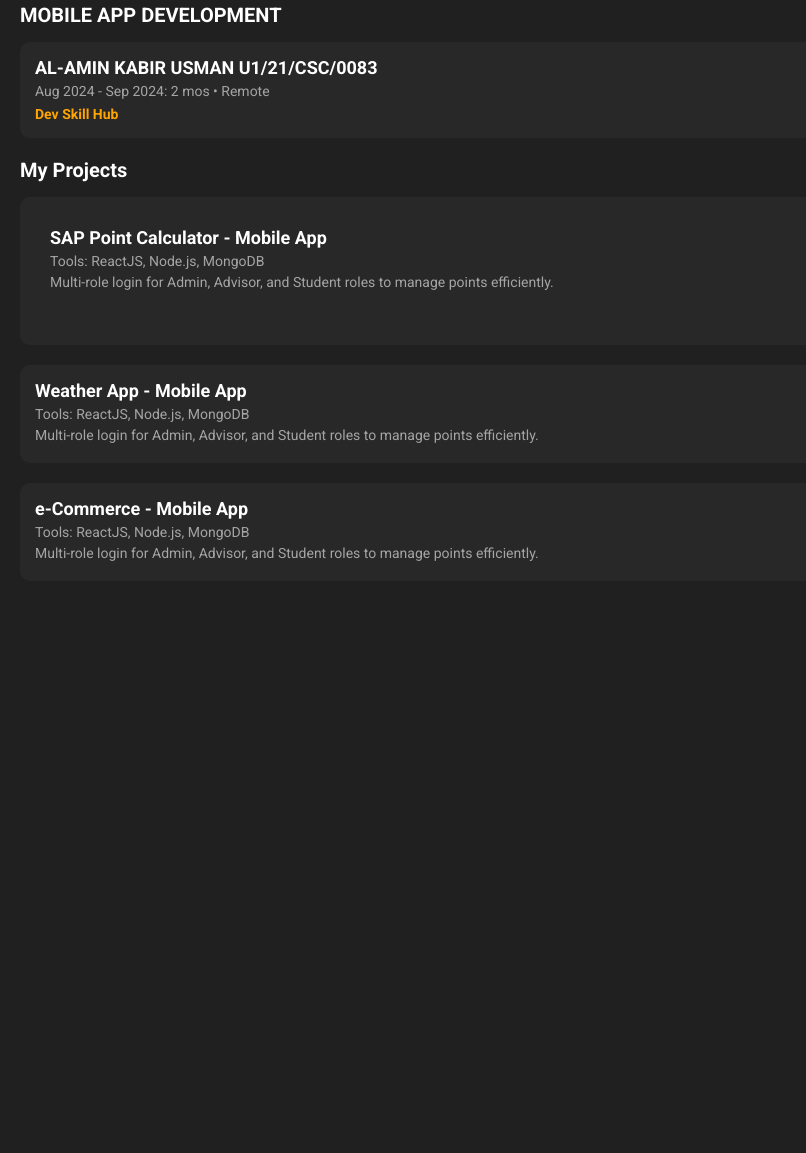
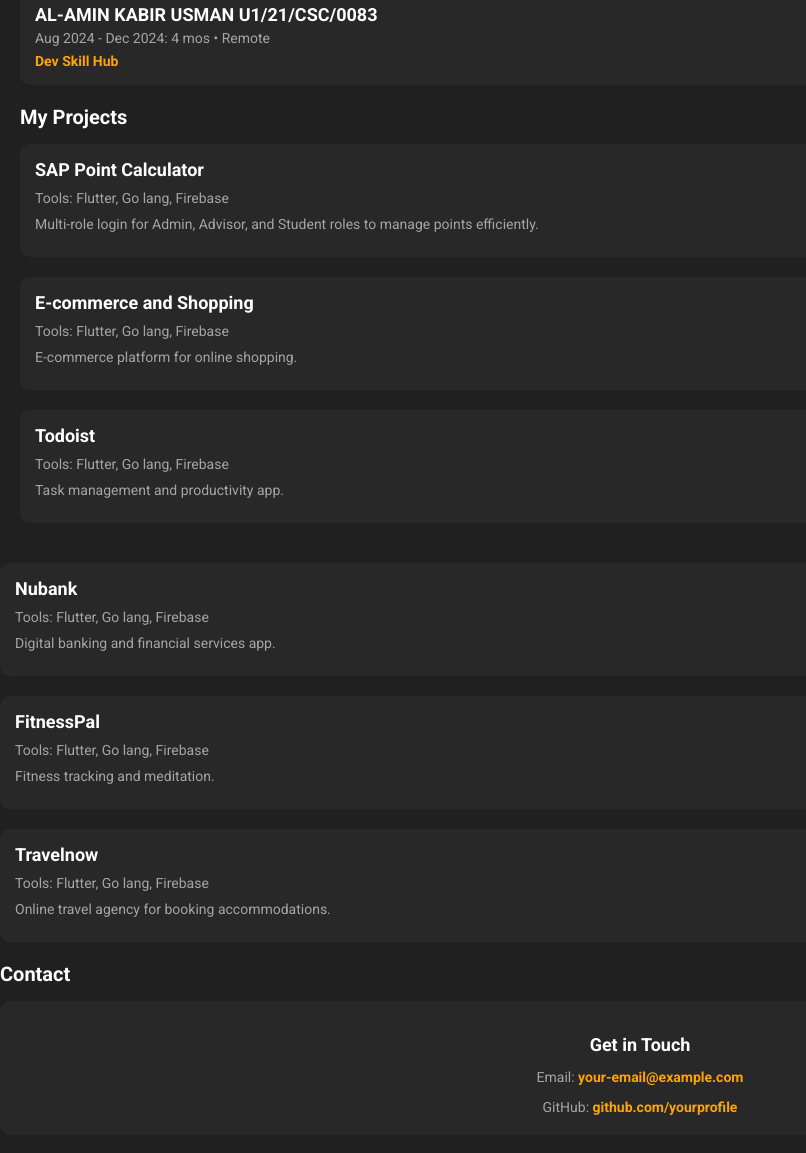
Before and after one commit to ka-kuku/ghost, a plain HTML site: page index.html in a window 1280 px wide. Shown: the part 311-1464 px from the top of the page, without its empty margins (0-806 px from the left). Before the commit the page ends 932 px from the top, so only its background shows below. Drawn offline with Linux system fonts and the light colour scheme.

Commit message:
Update index.html

```diff
--- a/index.html
+++ b/index.html
@@ -6,6 +6,7 @@
   <title>Portfolio Web App</title>
   <link href="https://fonts.googleapis.com/css2?family=Roboto:wght@400;500;700&display=swap" rel="stylesheet">
   <style>
+    /* General Reset */
     body {
       font-family: 'Roboto', sans-serif;
       margin: 0;
@@ -14,6 +15,8 @@
       color: #ffffff;
       overflow-x: hidden;
     }
+
+    /* Header */
     header {
       background-color: #121212;
       padding: 15px 20px;
@@ -22,66 +25,124 @@
       justify-content: space-between;
       box-shadow: 0 2px 5px rgba(0, 0, 0, 0.2);
     }
+
     header .menu-icon {
       font-size: 24px;
       cursor: pointer;
       color: white;
     }
+
+    header h1 {
+      font-size: 18px;
+      margin: 0;
+    }
+
+    /* Hero Section */
     .container {
       padding: 20px;
     }
+
     .hero-section {
       text-align: center;
       margin-bottom: 30px;
     }
+
     .hero-section h1 {
       font-size: 24px;
       font-weight: bold;
+      margin-bottom: 10px;
     }
+
     .hero-section p {
       font-size: 16px;
       color: #a5a5a5;
     }
+
+    /* Stats Section */
     .stats {
       display: flex;
       justify-content: space-around;
       text-align: center;
       margin-bottom: 30px;
     }
+
     .stats div {
       font-size: 16px;
     }
+
     .stats div span {
       display: block;
       font-size: 22px;
       font-weight: bold;
       color: #ffa500;
     }
+
+    /* Section Titles */
     .section-title {
       font-size: 20px;
       font-weight: bold;
       margin-bottom: 15px;
     }
-    .experience, .projects {
+
+    /* Experience Section */
+    .experience, .projects, .contact {
       background-color: #282828;
       padding: 15px;
       border-radius: 10px;
       margin-bottom: 20px;
     }
+
     .experience h3, .projects h3 {
       font-size: 18px;
       margin: 0;
       color: #ffffff;
     }
+
     .experience p, .projects p {
       font-size: 14px;
       color: #a5a5a5;
       margin: 5px 0;
     }
-    .experience span {
+
+    .experience span, .contact span {
       font-size: 14px;
       font-weight: bold;
       color: #ffa500;
+    }
+
+    /* Projects Section */
+    .projects h3 {
+      font-size: 18px;
+      font-weight: bold;
+    }
+
+    .projects p {
+      font-size: 14px;
+      margin: 10px 0;
+      color: #a5a5a5;
+    }
+
+    /* Contact Section */
+    .contact {
+      text-align: center;
+    }
+
+    .contact h3 {
+      font-size: 18px;
+      font-weight: bold;
+      margin-bottom: 10px;
+    }
+
+    .contact p {
+      font-size: 14px;
+      margin-bottom: 5px;
+      color: #a5a5a5;
+    }
+
+    .contact a {
+      color: #ffa500;
+      text-decoration: none;
+      font-weight: bold;
     }
   </style>
 </head>
@@ -96,7 +157,7 @@
   <!-- Hero Section -->
   <div class="hero-section">
     <h1>Discover my Amazing Code Space!</h1>
-    <p>I Developed BMI Calculator</p>
+    <p>Mobile App Developer</p>
   </div>
 
   <!-- Stats Section -->
@@ -117,10 +178,10 @@
 
   <!-- Experience Section -->
   <div>
-    <h2 class="section-title">MOBILE APP DEVELOPMENT</h2>
+    <h2 class="section-title">Experience & Internships</h2>
     <div class="experience">
       <h3>AL-AMIN KABIR USMAN U1/21/CSC/0083</h3>
-      <p>Aug 2024 - Sep 2024: 2 mos &bull; Remote</p>
+      <p>Aug 2024 - Dec 2024: 4 mos &bull; Remote</p>
       <span>Dev Skill Hub</span>
     </div>
   </div>
@@ -129,25 +190,50 @@
   <div>
     <h2 class="section-title">My Projects</h2>
     <div class="projects">
-
+      <h3>SAP Point Calculator</h3>
+      <p>Tools: Flutter, Go lang, Firebase</p>
+      <p>Multi-role login for Admin, Advisor, and Student roles to manage points efficiently.</p>
+    </div>
+    <div class="projects">
+      <h3>E-commerce and Shopping</h3>
+      <p>Tools: Flutter, Go lang, Firebase</p>
+      <p>E-commerce platform for online shopping.</p>
+    </div>
+  </div>
   <div class="projects">
-    <h3>SAP Point Calculator - Mobile App</h3>
-    <p>Tools: ReactJS, Node.js, MongoDB</p>
-    <p>Multi-role login for Admin, Advisor, and Student roles to manage points efficiently.</p>
+    <h3>Todoist</h3>
+    <p>Tools: Flutter, Go lang, Firebase</p>
+    <p>Task management and productivity app.</p>
   </div>
 </div>
 <div class="projects">
-    <h3>Weather App - Mobile App</h3>
-    <p>Tools: ReactJS, Node.js, MongoDB</p>
-    <p>Multi-role login for Admin, Advisor, and Student roles to manage points efficiently.</p>
-  </div>
+  <h3>Nubank</h3>
+  <p>Tools: Flutter, Go lang, Firebase</p>
+  <p>Digital banking and financial services app.</p>
+</div>
 </div>
 <div class="projects">
-    <h3>e-Commerce - Mobile App</h3>
-    <p>Tools: ReactJS, Node.js, MongoDB</p>
-    <p>Multi-role login for Admin, Advisor, and Student roles to manage points efficiently.</p>
+  <h3>FitnessPal</h3>
+  <p>Tools: Flutter, Go lang, Firebase</p>
+  <p>Fitness tracking and meditation.</p>
+</div>
+</div>
+<div class="projects">
+  <h3>Travelnow</h3>
+  <p>Tools: Flutter, Go lang, Firebase</p>
+  <p>Online travel agency for booking accommodations.</p>
+</div>
+</div>
+
+  <!-- Contact Section -->
+  <div>
+    <h2 class="section-title">Contact</h2>
+    <div class="contact">
+      <h3>Get in Touch</h3>
+      <p>Email: <a href="mailto:your-email@example.com">your-email@example.com</a></p>
+      <p>GitHub: <a href="https://github.com/yourprofile" target="_blank">github.com/yourprofile</a></p>
+    </div>
   </div>
-</div>
 </div>
 
 </body>
```
